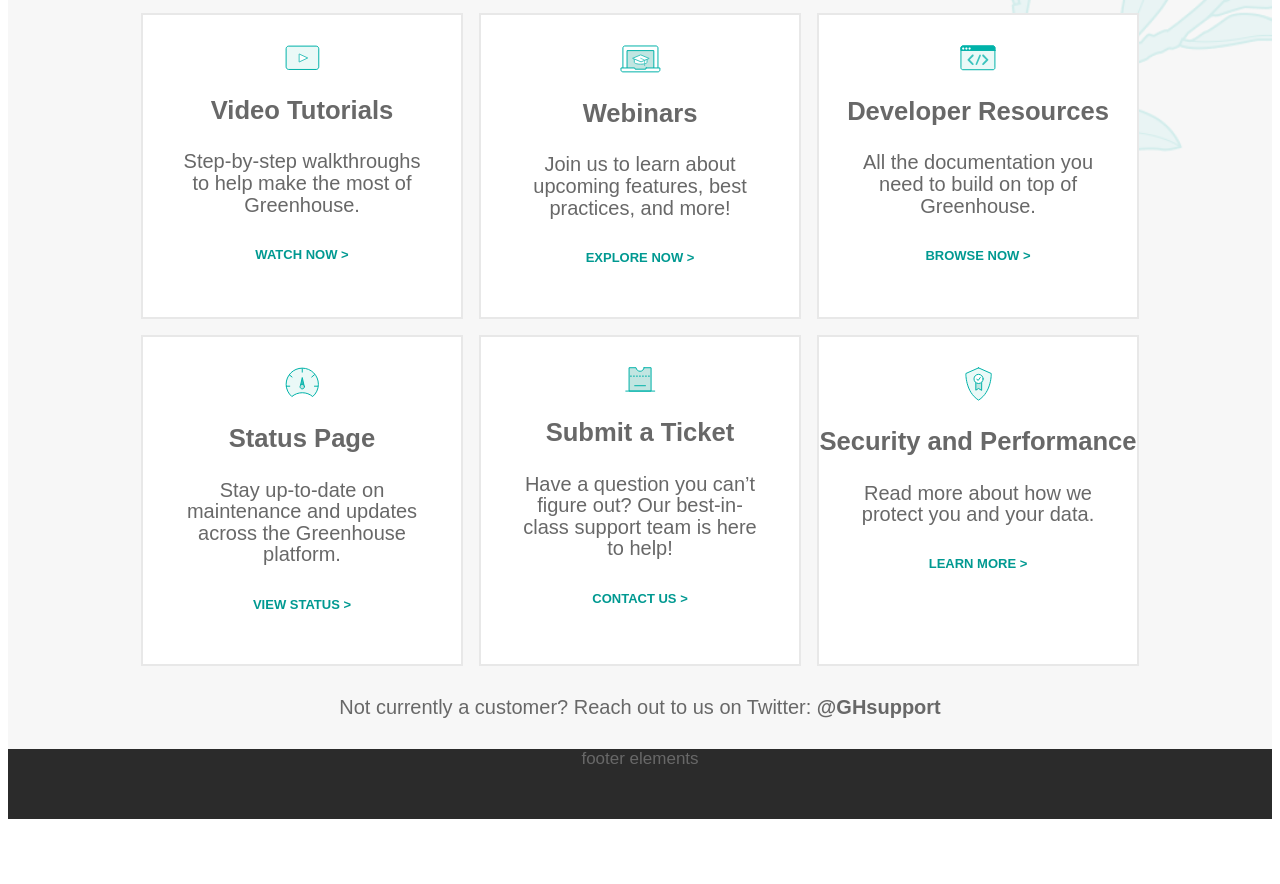
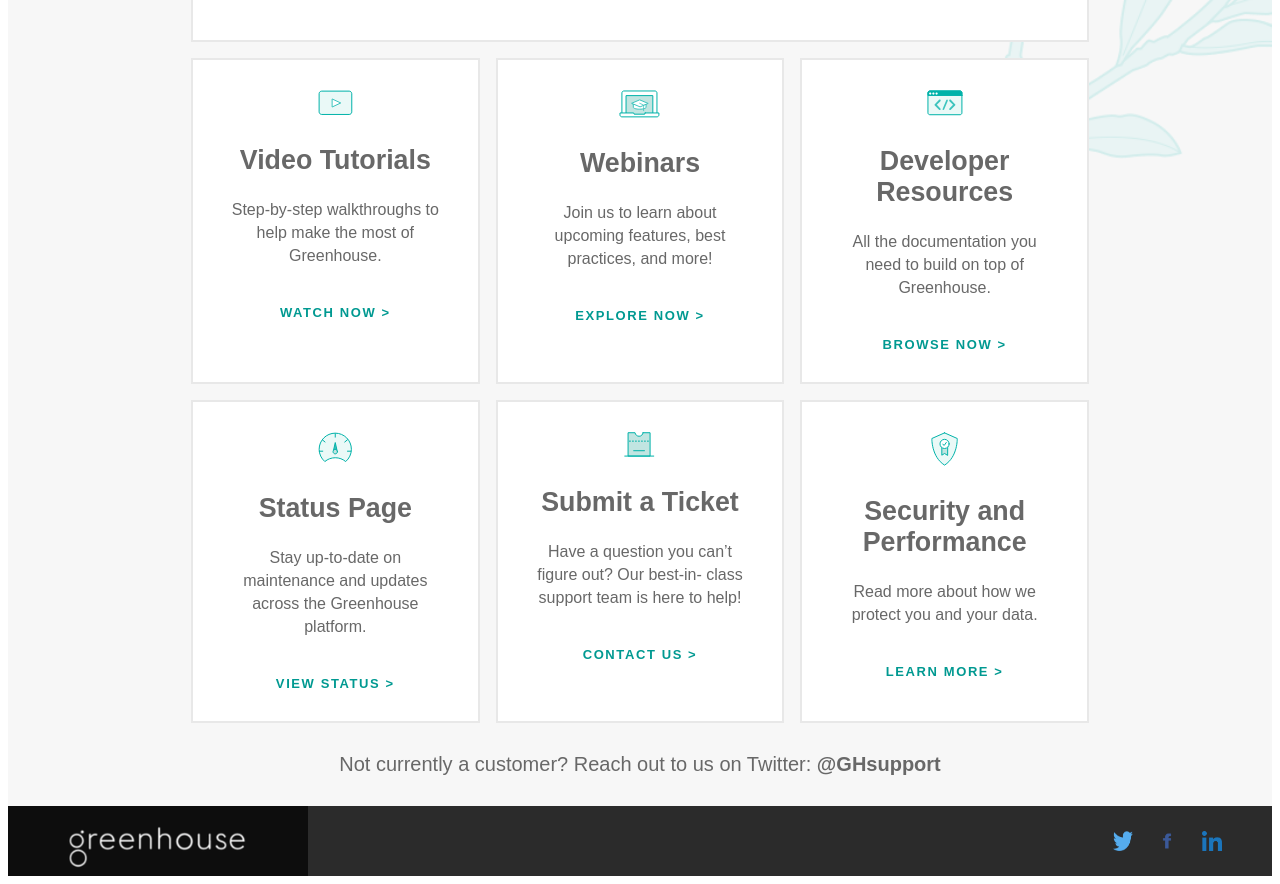
Before and after one commit to gURLmeetsCode/greenhouse_customer_support, a plain HTML site: page index.html in a window 1280 px wide. Shown: the part 611-1495 px from the top of the page. Before the commit the page ends 1438 px from the top, so only its background shows below. Drawn offline with Linux system fonts and the light colour scheme.

Commit message:
add favicon, improve styling, finish footer

```diff
--- a/css/style.css
+++ b/css/style.css
@@ -10,13 +10,13 @@ body {
 h1 {
   line-spacing: 1.6;
   font-weight: lighter;
-  font-size: 3.375rem;
+  font-size: 54px;
   text-align:center;
 }
 
 h2 {
   font-weight: bolder;
-  font-size: 1.6rem;
+  font-size: 1.675rem;
   text-align:center;
 }
 
@@ -28,11 +28,10 @@ h3 {
 
 h4 {
   line-height: 1.08;
-  font-weight: lighter;
-  font-size: 1.25rem;
+  font-weight: 400;
+  font-size: 1rem;
   text-align: center;
 }
-
 
 /*Content Styling*/
 
@@ -49,13 +48,27 @@ h4 {
 }
 
 .headline-narrow {
-  max-width: 800px;
+  max-width: 880px;
   margin: 10rem auto 0 auto;
-  padding-bottom: .9375rem;
+  padding-bottom: 3.5rem;
 }
 
-.item-description {
-  padding: 0 2.1875rem 1px 2.1875rem;
+
+/*Grid Content Styling*/
+.item-description{
+  line-height: 23px;
+  position: relative;
+  margin-top: 10px;
+  text-align: center;
+  /*padding: 0 1rem 10px 1rem;*/
+}
+
+.item-description--narow{
+  max-width: 10px;
+}
+
+.item-wrapper{
+  padding-bottom: 30px;
 }
 
 /*Buttons & Links*/
@@ -80,6 +93,9 @@ h4 {
   font-weight: bold;
   font-size: 0.8125rem;
   text-align: center;
+  letter-spacing: .1rem;
+  display: block;
+  padding: 1rem 1rem 0 1rem;
 }
 
 /*Grid Styling*/
@@ -88,8 +104,7 @@ h4 {
   display: grid;
   grid-template-columns: repeat(3, 1fr);
   grid-gap: 1rem;
-  margin-left: 6.875rem;
-  margin-right: 6.875rem;
+  margin: 0 10rem 0 10rem;
 }
 
 .grid-item{
@@ -97,7 +112,7 @@ h4 {
   border-style: solid;
   border-color: rgb(232, 232, 232);
   border-width: .125rem;
-  padding-bottom: 3.125rem;
+  padding: 0 2.1875rem 0 2.1875rem;
 }
 
 .grid-section-item{
@@ -105,9 +120,7 @@ h4 {
   border-style: solid;
   border-color: rgb(232, 232, 232);
   border-width: .125rem;
-  margin-left: 6.875rem;
-  margin-right: 6.875rem;
-  margin-bottom: 1rem;
+  margin: 0 10rem 1rem 10rem;
 }
 
 /*Icon Styling*/
@@ -116,7 +129,7 @@ h4 {
   margin-top: 2rem;
 }
 .grid-icon {
-  margin-top: 1.875rem;
+  margin: 1.875rem 0 .2rem 0;
 }
 
 /*Subheader*/
@@ -134,3 +147,20 @@ h4 {
   margin-top: auto;
   height: 4.375rem;
 }
+
+.greenhouse-logo{
+  height: 70px;
+  float: left;
+}
+
+.social-media-wrapper{
+  padding-top: 25px;
+  float: right;
+  padding-right: 50px;
+}
+
+.logo{
+  height: 20px;
+  width: 20px;
+  margin-left: 20px;
+}
--- a/index.html
+++ b/index.html
@@ -7,6 +7,7 @@
     <meta name='keywords' content='support, help center, developer resources, webinars, video tutorials, status page, submit a ticket, security and performance'>
     <title>Greenhouse | Customer Support</title>
     <link rel="stylesheet" href="./css/style.css">
+    <link rel="shortcut icon" type="image/x-icon" href="./assets/favicon.ico">
   </head>
   <body>
     <div class="wrapper">
@@ -24,43 +25,62 @@
       <div class="grid">
         <div class="grid-item">
           <img class="grid-icon" src="./assets/Video-Tutorials.svg" alt="video icon">
-          <h2>Video Tutorials</h2>
+          <h2 class="item-title">Video Tutorials</h2>
+            <div class="item-wrapper">
               <h4 class="item-description">Step-by-step walkthroughs to help make the most of Greenhouse.</h4>
               <a class="section-links" href="#">WATCH NOW ></a>
             </div>
+        </div>
         <div class="grid-item">
           <img class="grid-icon" src="./assets/Webinars.svg" alt="webinars icon">
-          <h2>Webinars</h2>
+          <h2 class="item-title">Webinars</h2>
+          <div class="item-wrapper">
             <h4 class="item-description">Join us to learn about upcoming features, best practices, and more!</h4>
             <a class="section-links" href="#">EXPLORE NOW ></a>
           </div>
+        </div>
         <div class="grid-item">
           <img class="grid-icon" src="./assets/Developer-Resources.svg" alt="video icon">
-          <h2>Developer Resources</h2>
-          <h4 class="item-description">All the documentation you need to build on top of Greenhouse.</h4>
+          <h2 class="item-title">Developer Resources</h2>
+          <div class="item-wrapper">
+            <h4 class="item-description item-description-narrow">All the documentation you need to build on top of Greenhouse.</h4>
             <a class="section-links" href="#">BROWSE NOW ></a>
+          </div>
         </div>
         <div class="grid-item">
           <img class="grid-icon" src="./assets/Status-Page.svg" alt="status page icon">
-          <h2>Status Page</h2>
+          <h2 class="item-title">Status Page</h2>
+            <div class="item-wrapper">
               <h4 class="item-description">Stay up-to-date on maintenance and updates across the Greenhouse platform.</h4>
               <a class="section-links" href="#">VIEW STATUS ></a>
             </div>
+        </div>
         <div class="grid-item">
           <img class="grid-icon" src="./assets/Submit-a-Ticket.svg" alt="submit a ticket icon">
-          <h2>Submit a Ticket</h2>
+          <h2 class="item-title">Submit a Ticket</h2>
+            <div class="item-wrapper">
               <h4 class="item-description">Have a question you can’t figure out? Our best-in- class support team is here to help!</h4>
               <a class="section-links" href="#">CONTACT US ></a>
             </div>
+        </div>
         <div class="grid-item">
           <img class="grid-icon" src="./assets/Security-and-Performance.svg" alt="security icon">
-          <h2>Security and Performance</h2>
+          <h2 class="item-title">Security and Performance</h2>
+          <div class="item-wrapper">
             <h4 class="item-description">Read more about how we protect you and your data.</h4>
             <a class="section-links" href="#">LEARN MORE ></a>
           </div>
         </div>
+      </div>
       <p class="subheader">Not currently a customer? Reach out to us on Twitter: <strong> @GHsupport</strong></p>
     </div>
-    <footer class="footer">footer elements</footer>
+    <footer class="footer">
+        <a href="https://www.greenhouse.io/"><img class="greenhouse-logo" src="./assets/logos/greenhouse_logo.png" alt="greenhouse logo"></a>
+        <div class="social-media-wrapper">
+          <a href="https://twitter.com/Greenhouse"><img class="logo" src="./assets/logos/twitter-logo.png" alt="twitter logo"></a>
+          <a href="https://www.facebook.com/greenhouse.io"><img class="logo" src="./assets/logos/fb-logo.png" alt="facebook logo"></a>
+          <a href="https://www.linkedin.com/company/2582861/"><img class="logo" src="./assets/logos/linkedin-logo.png" alt="linkedin logo"></a>
+        </div>
+    </footer>
   </body>
 </html>
```
Also changed, not shown: assets/favicon.ico (added), assets/logos/fb-logo.png (added), assets/logos/greenhouse_logo.png (added), assets/logos/linkedin-logo.png (added), assets/logos/twitter-logo.png (added). Lines whose indentation alone changed are shown as unchanged.
